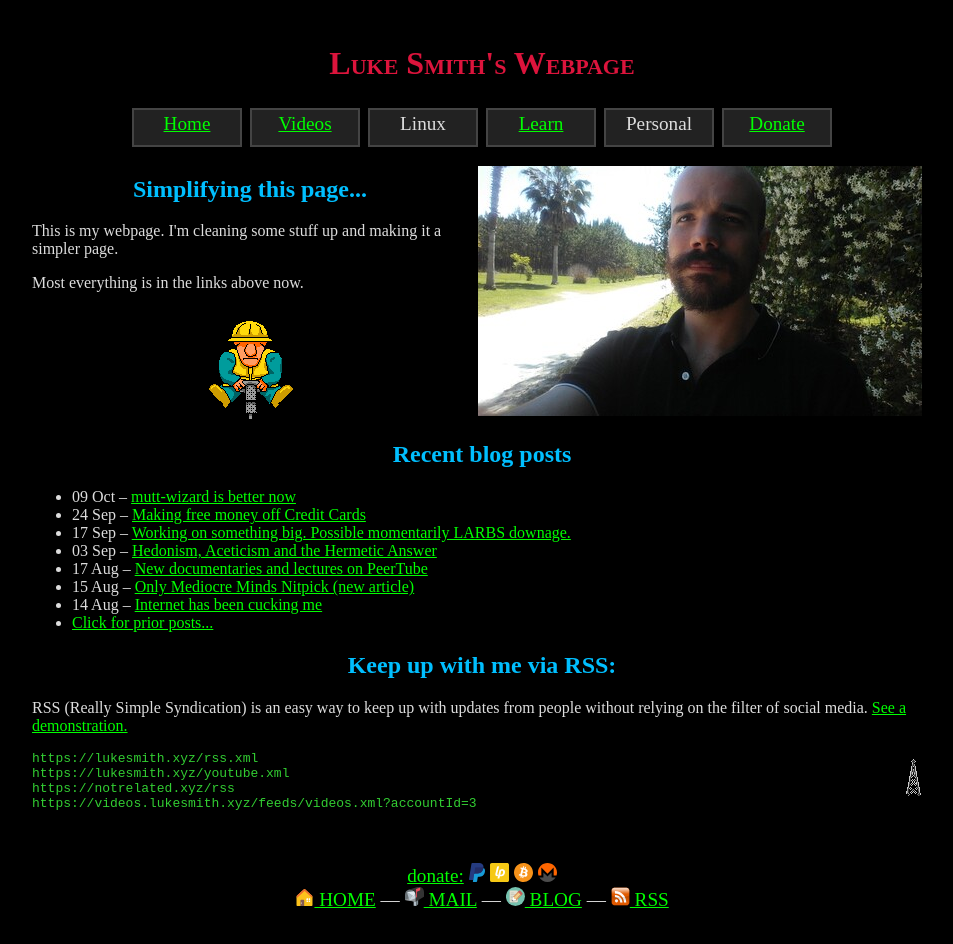
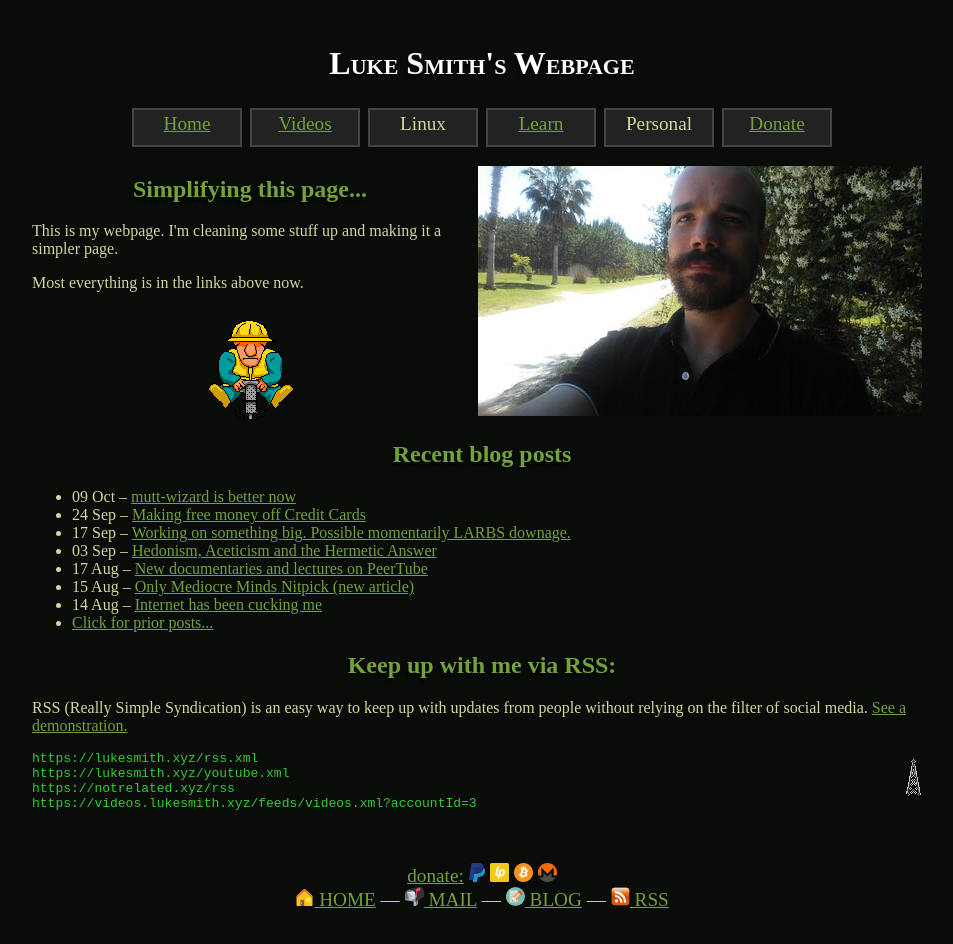
Before and after one commit to kolaczyn/lukesmithxyz, a plain HTML site: page index.html in a window 1280 px wide. Shown: the whole page, without its empty margins (158-1111 px from the left). Drawn offline with nearby package versions, Linux system fonts and the light colour scheme; files that its build step writes are made by us from their sources.

Commit message:
Changes colors

```diff
--- a/sass/_base.scss
+++ b/sass/_base.scss
@@ -8,22 +8,18 @@ body {
     margin-left: auto;
     margin-right: auto;
     padding: 1em;
-    color: inherit;
-    background: inherit;
 }
 
-
 html {
-    background: #000;
-    color: #ddd;
+    background-color: $color-background;
+    color: $color-white;
 	padding-bottom: 500px;
 }
 
-
 a {
-	color: lime;
+	color: $color-primary;
 }
 
 a:hover {
-	color: red;
+	color: $color-white;
 }
--- a/sass/_typography.scss
+++ b/sass/_typography.scss
@@ -5,14 +5,10 @@ h1, h2, h3, h4, h5, h6 {
 }
 
 h1 {
-	color: crimson;
+	color: #fff;
 	font-variant: small-caps;
 }
 
-h2 {
-	color: DeepSkyBlue;
+h2, h3 {
+	color: $color-primary;
 }
-
-h3 {
-	color: blueviolet;
-}
--- /dev/null
+++ b/sass/_variables.scss
@@ -0,0 +1,5 @@
+$color-primary: #73A13A;
+$color-primary-dark: #2D4A1A;
+
+$color-background: #090c09;
+$color-white: #CCDA9E;
--- a/sass/main.scss
+++ b/sass/main.scss
@@ -1,3 +1,4 @@
+@import "variables";
 @import "base";
 
 @import 'typography';
```
Also changed, not shown: 1 other file.
